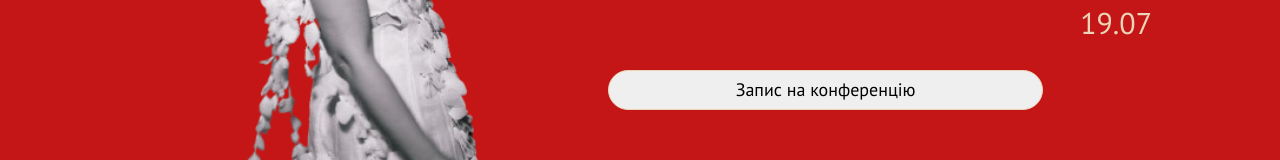
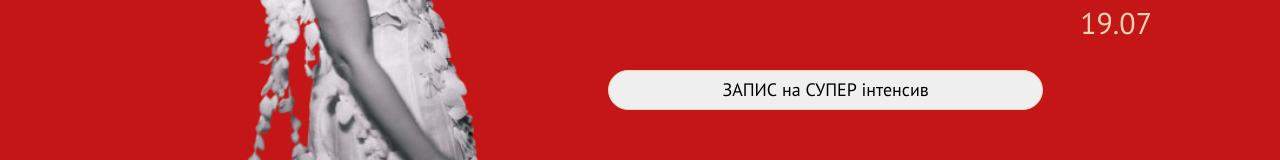
Before and after one commit to JickSuhoff/conference, a React (Vite) app: page / in a window 1280 px wide. Shown: the part 408-568 px from the top of the page. Built offline with nearby package versions, Linux system fonts and the light colour scheme.

Commit message:
variant with button

```diff
--- a/src/pages/homePage/HomePage.tsx
+++ b/src/pages/homePage/HomePage.tsx
@@ -140,7 +140,7 @@ const HomePage: React.FC = () => {
         <div className={style.headerInfo}>
           <h1>З Жертви до Авторки свого Життя!</h1>
           <h3>19.07</h3>
-          <button onClick={scrollToPayment}>Запис на конференцію</button>
+          <button onClick={scrollToPayment}>ЗАПИС на СУПЕР інтенсив</button>
         </div>
       </header>
       <span className={style.devider}></span>
```
